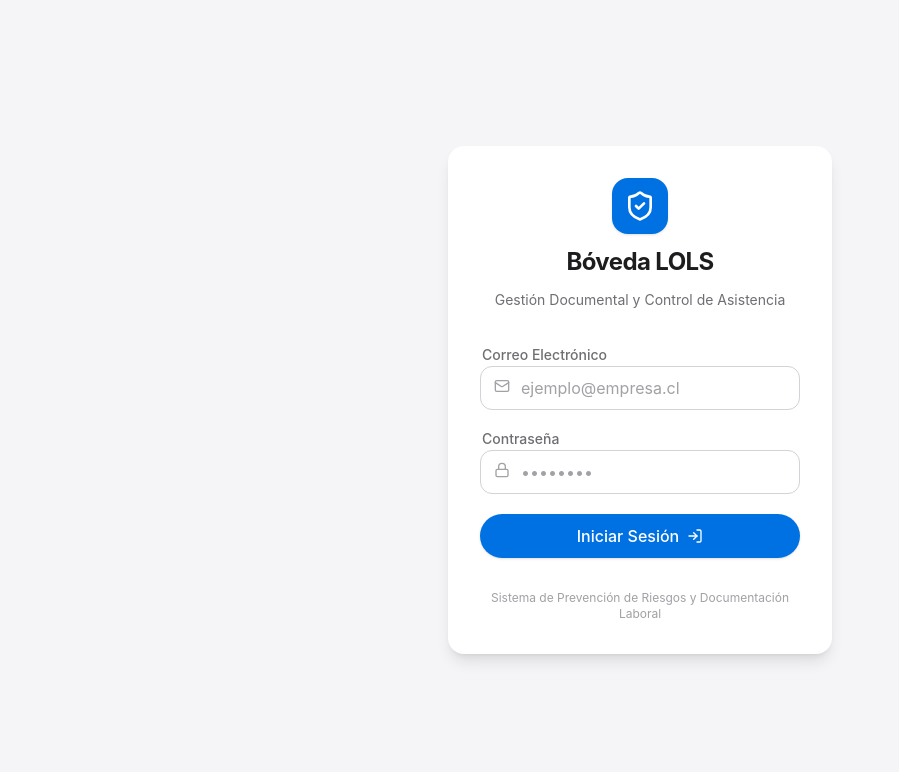
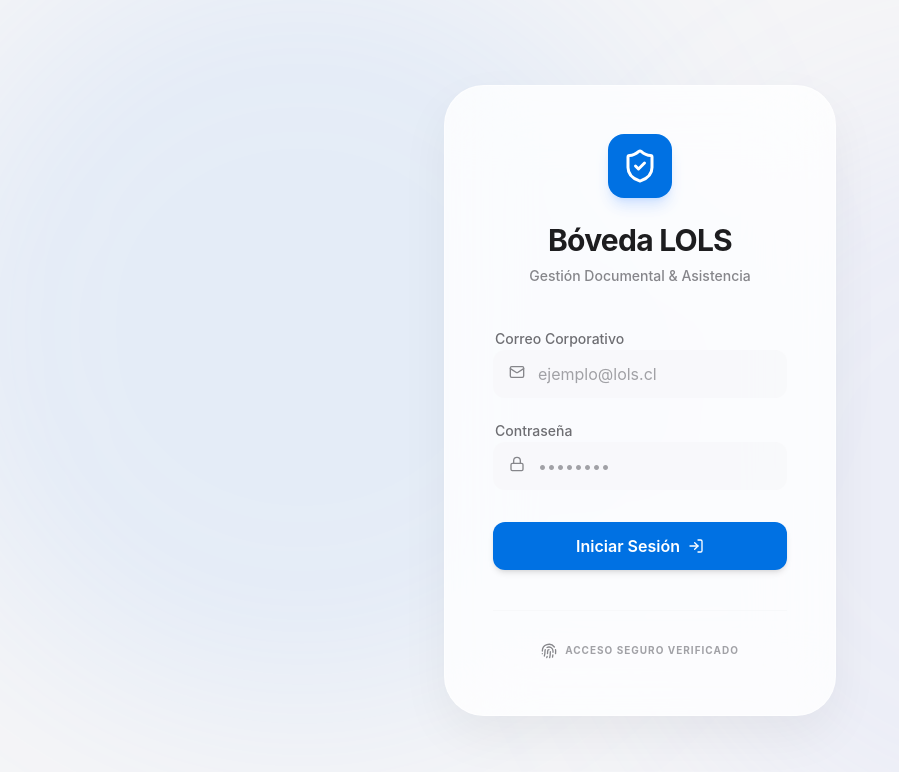
Before and after one commit to Mauricio-Alvarez-T/Boveda-LOLS, a React app in the folder frontend/: page /login in a window 1280 px wide. Shown: the top 772 px of the page, without its empty margins (0-899 px from the left). Built offline with nearby package versions, Linux system fonts and the light colour scheme; no server answers; the HTML template or start-up script is replaced by a standard one.

Commit message:
design: rediseño premium estilo Apple para la pantalla de login

```diff
--- a/frontend/src/pages/Login.tsx
+++ b/frontend/src/pages/Login.tsx
@@ -4,7 +4,7 @@ import { useForm } from 'react-hook-form';
 import { zodResolver } from '@hookform/resolvers/zod';
 import * as z from 'zod';
 import { motion } from 'framer-motion';
-import { LogIn, ShieldCheck, Mail, Lock } from 'lucide-react';
+import { LogIn, ShieldCheck, Mail, Lock, Fingerprint } from 'lucide-react';
 import { toast } from 'sonner';
 
 import { Button } from '../components/ui/Button';
@@ -14,8 +14,8 @@ import api from '../services/api';
 import type { AuthResponse } from '../types';
 
 const loginSchema = z.object({
-    email: z.string().email({ message: "Email inválido" }),
-    password: z.string().min(5, { message: "La contraseña debe tener al menos 5 caracteres" }),
+    email: z.string().email({ message: "Email corporativo inválido" }),
+    password: z.string().min(5, { message: "La contraseña es muy corta" }),
 });
 
 type LoginForm = z.infer<typeof loginSchema>;
@@ -38,75 +38,108 @@ const LoginPage: React.FC = () => {
         try {
             const response = await api.post<AuthResponse>('/auth/login', data);
             login(response.data);
-            toast.success('¡Bienvenido de nuevo!');
+            toast.success('¡Bienvenido a Bóveda LOLS!');
             navigate('/');
         } catch (err: any) {
-            toast.error(err.response?.data?.error || 'Error al iniciar sesión');
+            toast.error(err.response?.data?.error || 'Credenciales incorrectas');
         } finally {
             setIsLoading(false);
         }
     };
 
     return (
-        <div className="min-h-screen w-full flex items-center justify-center p-4 bg-[#F5F5F7]">
+        <div className="relative min-h-screen w-full flex items-center justify-center overflow-hidden bg-[#F5F5F7]">
+            {/* Soft Ambient Light Background */}
+            <div className="absolute inset-0 z-0 overflow-hidden">
+                <motion.div
+                    animate={{
+                        x: [-100, 100, -100],
+                        y: [-50, 50, -50],
+                    }}
+                    transition={{ duration: 15, repeat: Infinity, ease: "linear" }}
+                    className="absolute -top-[10%] -left-[10%] w-[60vw] h-[60vw] rounded-full bg-blue-400/10 blur-[100px]"
+                />
+                <motion.div
+                    animate={{
+                        x: [100, -100, 100],
+                        y: [50, -50, 50],
+                    }}
+                    transition={{ duration: 20, repeat: Infinity, ease: "linear" }}
+                    className="absolute -bottom-[10%] -right-[10%] w-[60vw] h-[60vw] rounded-full bg-indigo-300/10 blur-[100px]"
+                />
+            </div>
+
+            {/* Apple-Style Glass Card */}
             <motion.div
                 initial={{ opacity: 0, y: 20 }}
                 animate={{ opacity: 1, y: 0 }}
-                transition={{ duration: 0.5 }}
-                className="w-full max-w-sm"
+                transition={{ duration: 0.8, ease: [0.16, 1, 0.3, 1] }}
+                className="relative z-10 w-full max-w-[440px] px-6"
             >
-                <div className="bg-white rounded-2xl shadow-lg p-8 space-y-8">
-                    <div className="flex flex-col items-center space-y-3">
-                        <div className="h-14 w-14 bg-[#0071E3] rounded-2xl flex items-center justify-center shadow-sm">
-                            <ShieldCheck className="h-8 w-8 text-white" />
-                        </div>
-                        <h1 className="text-2xl font-bold tracking-tight text-[#1D1D1F]">Bóveda LOLS</h1>
-                        <p className="text-[#6E6E73] text-sm text-center">
-                            Gestión Documental y Control de Asistencia
+                <div className="bg-white/80 backdrop-blur-2xl border border-white/50 shadow-[0_20px_50px_rgba(0,0,0,0.05)] rounded-[2.5rem] p-10 md:p-12">
+
+                    <div className="flex flex-col items-center mb-10">
+                        <motion.div
+                            whileHover={{ scale: 1.05 }}
+                            className="h-16 w-16 bg-[#0071E3] rounded-2xl flex items-center justify-center shadow-lg shadow-blue-500/20 mb-6"
+                        >
+                            <ShieldCheck className="h-9 w-9 text-white" />
+                        </motion.div>
+
+                        <h1 className="text-3xl font-bold tracking-tight text-[#1D1D1F] mb-2">
+                            Bóveda LOLS
+                        </h1>
+                        <p className="text-[#86868B] text-sm text-center font-medium">
+                            Gestión Documental & Asistencia
                         </p>
                     </div>
 
-                    <form onSubmit={handleSubmit(onSubmit)} className="space-y-5">
-                        <div className="space-y-4">
-                            <div className="relative">
+                    <form onSubmit={handleSubmit(onSubmit)} className="space-y-6">
+                        <div className="space-y-5">
+                            <div className="relative group">
                                 <Input
-                                    label="Correo Electrónico"
-                                    placeholder="ejemplo@empresa.cl"
+                                    label="Correo Corporativo"
+                                    placeholder="ejemplo@lols.cl"
                                     type="email"
                                     error={errors.email?.message}
                                     {...register('email')}
-                                    className="pl-10"
+                                    className="pl-11 bg-[#F5F5F7]/50 border-transparent focus:bg-white focus:border-[#0071E3] h-12 rounded-xl transition-all"
                                 />
-                                <Mail className="absolute left-3.5 top-[36px] h-4 w-4 text-[#A1A1A6]" />
+                                <Mail className="absolute left-4 top-[38px] h-4 w-4 text-[#86868B] group-focus-within:text-[#0071E3] transition-colors" />
                             </div>
 
-                            <div className="relative">
+                            <div className="relative group">
                                 <Input
                                     label="Contraseña"
                                     placeholder="••••••••"
                                     type="password"
                                     error={errors.password?.message}
                                     {...register('password')}
-                                    className="pl-10"
+                                    className="pl-11 bg-[#F5F5F7]/50 border-transparent focus:bg-white focus:border-[#0071E3] h-12 rounded-xl transition-all"
                                 />
-                                <Lock className="absolute left-3.5 top-[36px] h-4 w-4 text-[#A1A1A6]" />
+                                <Lock className="absolute left-4 top-[38px] h-4 w-4 text-[#86868B] group-focus-within:text-[#0071E3] transition-colors" />
                             </div>
                         </div>
 
+                        <div className="pt-2">
                             <Button
                                 type="submit"
-                            className="w-full"
+                                className="w-full h-12 text-base font-semibold bg-[#0071E3] text-white hover:bg-[#0077ED] rounded-xl shadow-md transition-all active:scale-[0.98]"
                                 isLoading={isLoading}
                                 rightIcon={<LogIn className="h-4 w-4" />}
                             >
                                 Iniciar Sesión
                             </Button>
+                        </div>
                     </form>
 
-                    <div className="text-center">
-                        <p className="text-xs text-[#A1A1A6]">
-                            Sistema de Prevención de Riesgos y Documentación Laboral
+                    <div className="mt-10 pt-8 border-t border-gray-100/50 text-center">
+                        <div className="flex items-center justify-center gap-2 mb-2">
+                            <Fingerprint className="h-4 w-4 text-[#86868B]" />
+                            <p className="text-[10px] text-[#A1A1A6] font-bold tracking-widest uppercase">
+                                Acceso Seguro Verificado
                             </p>
+                        </div>
                     </div>
                 </div>
             </motion.div>
```
Lines whose indentation alone changed are shown as unchanged.
